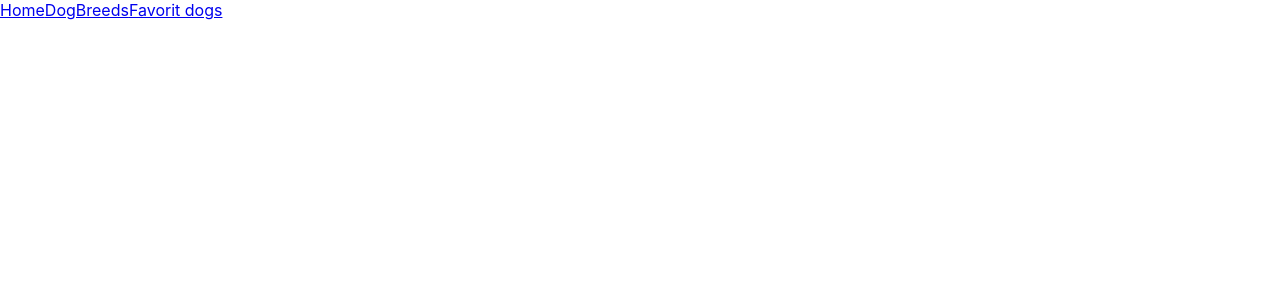
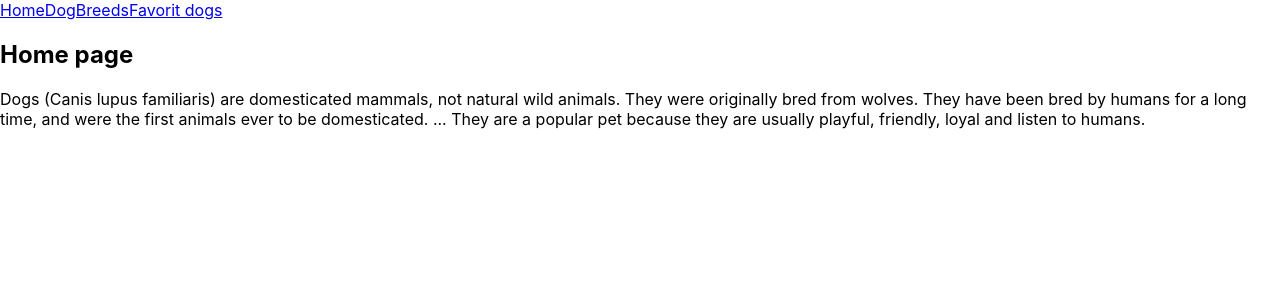
Before and after one commit to Steven-Notaerts/dogapi-firebase-3, a React (Create React App) app: page / in a window 1280 px wide. Shown: the top 300 px of the page. Built offline with nearby package versions, Linux system fonts and the light colour scheme; no server answers; the HTML template or start-up script is replaced by a standard one.

Commit message:
Update App.js

```diff
--- a/src/App.js
+++ b/src/App.js
@@ -12,7 +12,7 @@ function App() {
     <div className="App">
       <Header />
       <Router>
-        <Home path="/Home" />
+        <Home path="/" />
         <DogBreeds path="/DogBreeds" />
         <DogBreedsDetail path="/DogBreeds/:id" />
         <FavoritDogs path="/FavoritDogs" />
```
